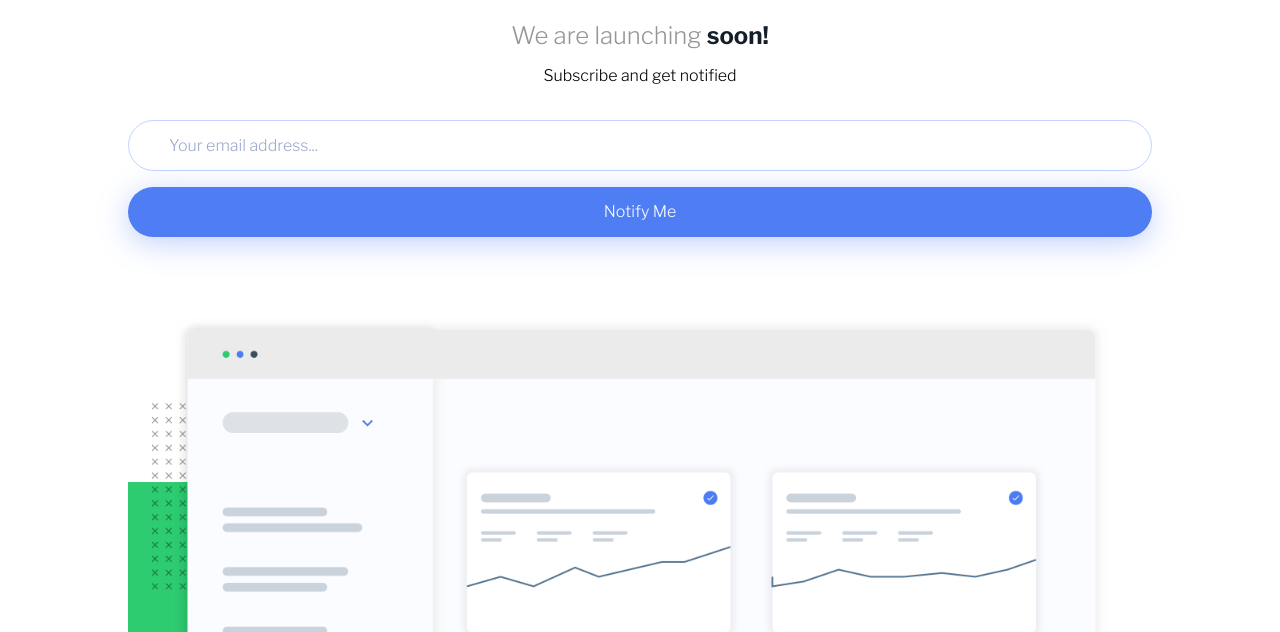
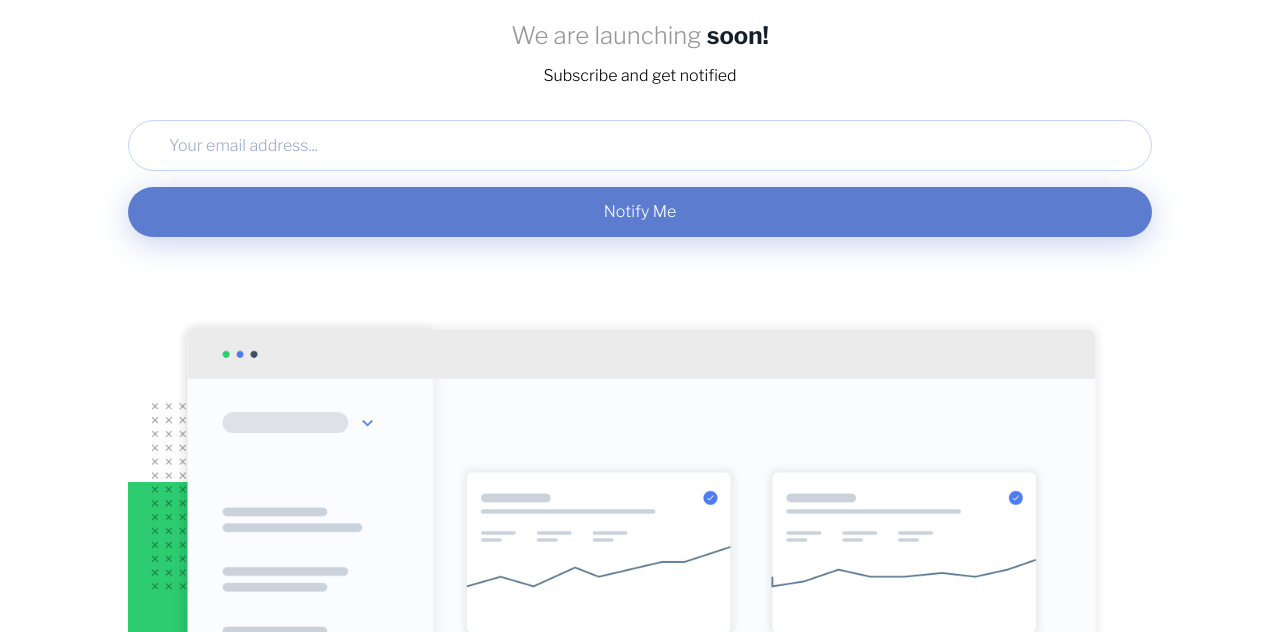
Before and after one commit to MatiasBastarrica/ping-single-column-coming-soon-page, a plain HTML site: page index.html in a window 1280 px wide. In both pictures the pointer is over the input "Notify Me". Shown: the part 168-800 px from the top of the page. Drawn offline with nearby package versions, Linux system fonts and the light colour scheme.

Commit message:
Add an active state for the submit button

```diff
--- a/styles.css
+++ b/styles.css
@@ -114,6 +114,11 @@ input[type="submit"] {
   background-color: var(--primary-blue-500);
   color: #fff;
   box-shadow: 0px 6px 30px #4f7df35c;
+  cursor: pointer;
+}
+
+input[type="submit"]:hover {
+  filter: grayscale(30%);
 }
 
 .dashboard-img {
```
